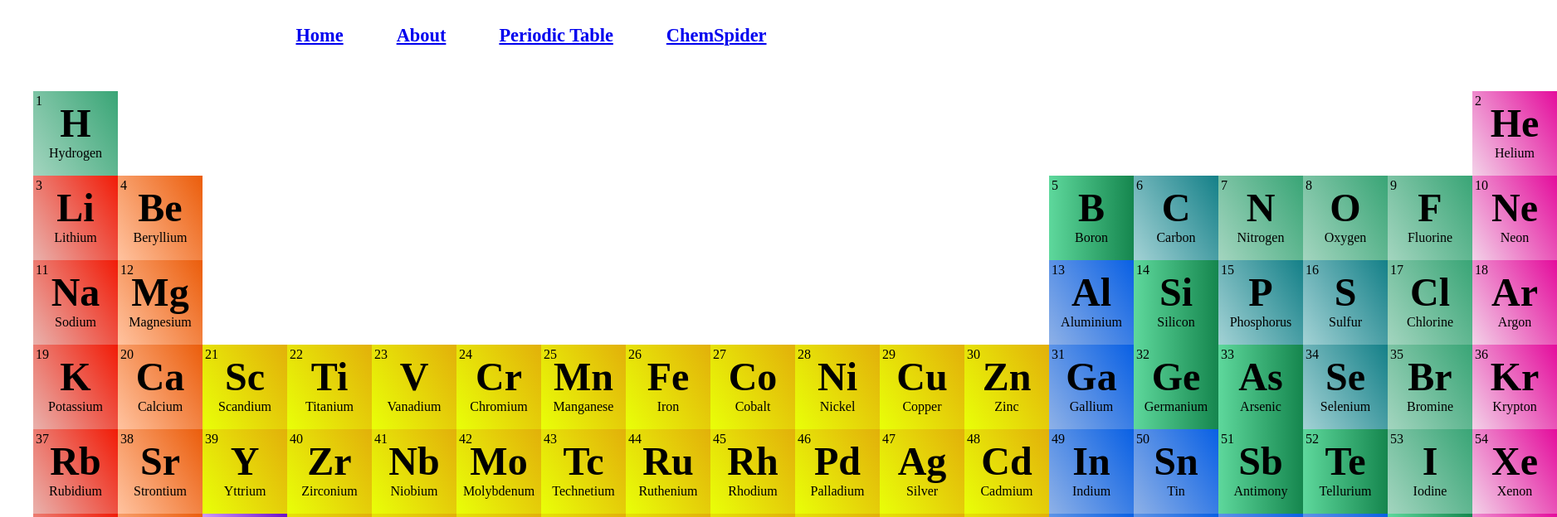
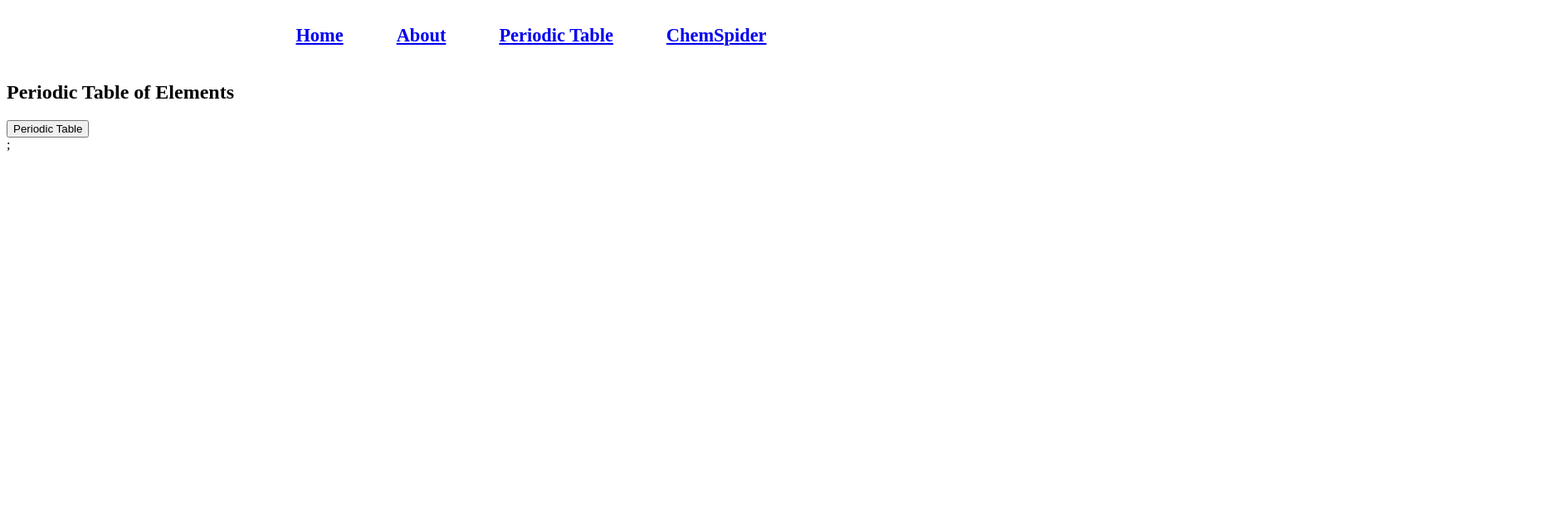
Before and after one commit to keatonmaruyali/chemist_platform, a React (Create React App) app: page /periodictable in a window 1280 px wide. Shown: the top 624 px of the page at 83% size, 1876 px wide, since content can reach past the window. Built offline with nearby package versions, Linux system fonts and the light colour scheme; the HTML template or start-up script is replaced by a standard one.

Commit message:
Add pages

```diff
--- a/src/App.jsx
+++ b/src/App.jsx
@@ -6,8 +6,7 @@ import NavigationBar from './components/NavigationBar/NavigationBar';
 import Home from './components/Home/Home';
 import About from './components/About/About';
 import Chemspider from './components/Chemspider/Chemspider';
-import PeriodicTable from './components/PeriodicTable/PeriodicTable';
-;
+import PeriodicTableOfElements from './pages/PeriodicTableOfElements/PeriodicTableOfElements';
 
 
 function App() {
@@ -17,7 +16,7 @@ function App() {
       <Routes>
         <Route path="/" element={<Home/>} />
         <Route path="about" element={<About/>}/>
-        <Route path="periodictable" element={<PeriodicTable />}/>
+        <Route path="periodictable" element={<PeriodicTableOfElements />}/>
         <Route path="chemspider" element={<Chemspider />}/>
       </Routes>
     </>
--- /dev/null
+++ b/src/pages/PeriodicTableOfElements/PeriodicTableOfElements.jsx
@@ -0,0 +1,32 @@
+import React, { useState, useEffect } from 'react';
+import PeriodicTable from '../../components/PeriodicTable/PeriodicTable';
+import { NavLink } from 'react-router-dom';
+
+
+const PeriodicTableOfElements = () => {
+  const [display, setDisplay] = useState({periodicTable: false});
+
+  const handleOnClick = (e) => {
+    switch (e.target.value) {
+        case 'Periodic Table':
+            setDisplay({...display, periodicTable: true});
+            break;
+        default:
+            break;
+    }
+  };
+
+  return (
+    <div>
+        <h2>Periodic Table of Elements</h2>
+        <div className='periodic_table-navbar'>
+            <button value='Periodic Table' onClick={handleOnClick}>Periodic Table</button>
+        </div>
+        <div>
+            {display.periodicTable && (<PeriodicTable />)};
+        </div>
+    </div>
+  )
+}
+
+export default PeriodicTableOfElements
```
